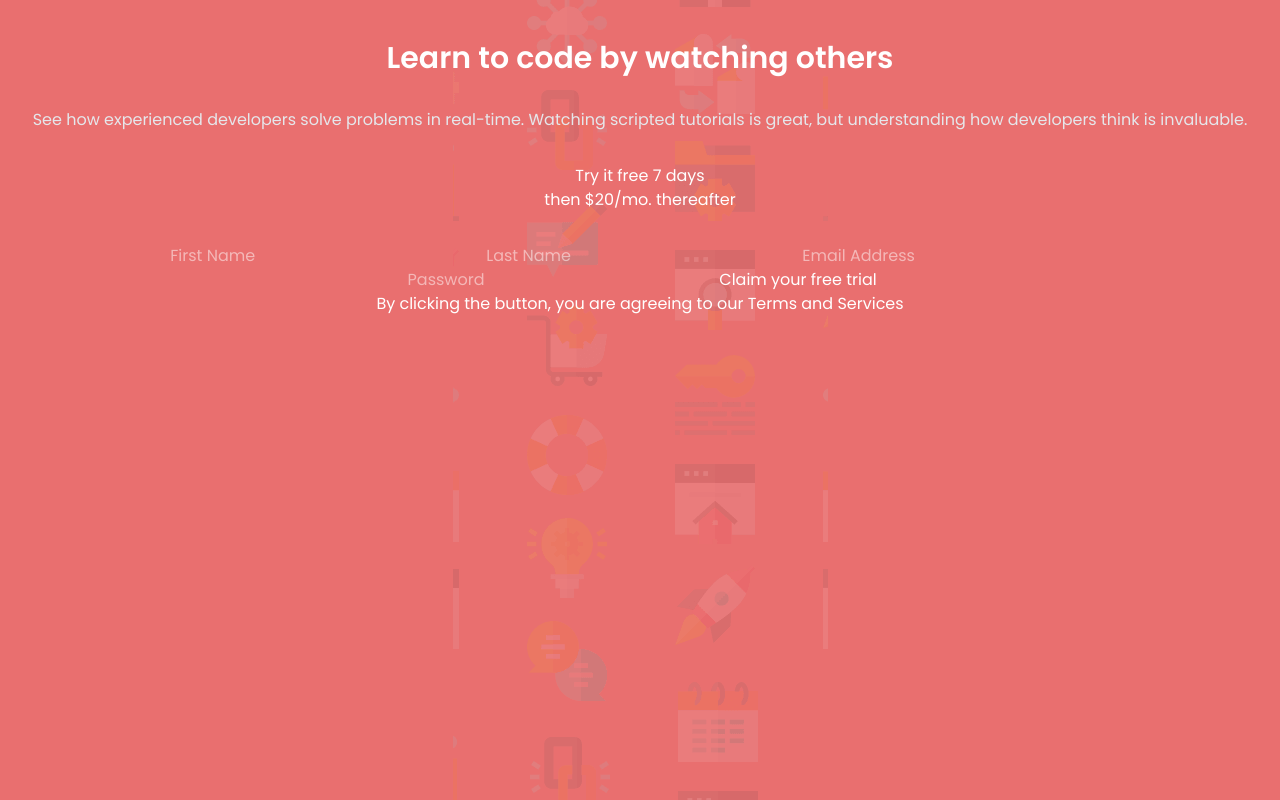
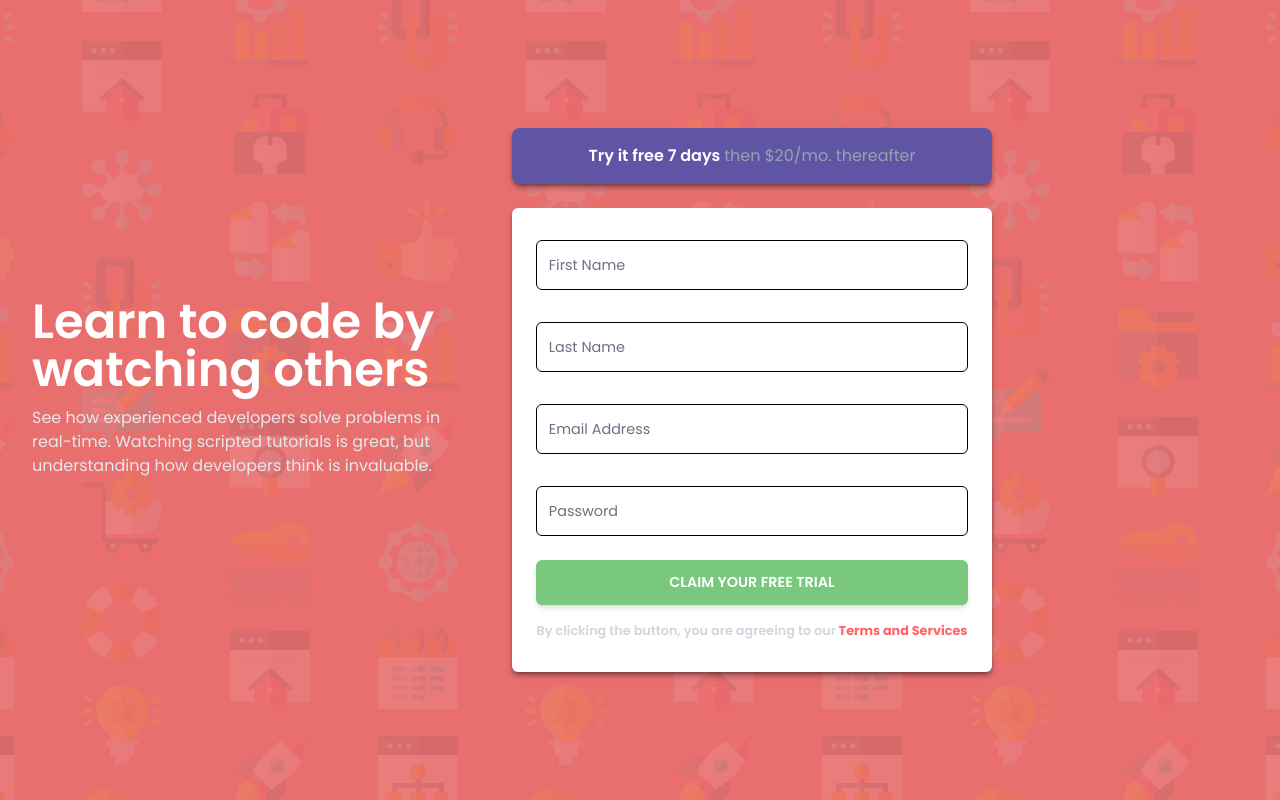
Before and after one commit to PxMach/Frontend-Mentor-Intro-component-with-sign-up-form, a Next.js app: page / in a window 1280 px wide. Built offline with nearby package versions, Linux system fonts and the light colour scheme.

Commit message:
Refactor layout and styles: update main component structure, enhance responsiveness, and remove unused HTML file

```diff
--- a/app/globals.css
+++ b/app/globals.css
@@ -12,3 +12,14 @@ body {
   color: white;
   min-height: 100vh;
 }
+.para {
+  background-color: hsl(248, 32%, 49%);
+}
+
+@media (min-width: 40rem) {
+  body {
+    background-image: url("/bg-intro-desktop.png");
+    background-repeat: no-repeat;
+    background-position: center;
+  }
+}
--- a/app/page.js
+++ b/app/page.js
@@ -1,26 +1,61 @@
 export default function Home() {
   return (
-    <main className="py-10 px-8 flex flex-col items-center text-center gap-8">
-      <h1 className="text-3xl font-semibold font-">
+    <main className="py-10 px-8  flex flex-col sm:flex-row sm:gap-8 h-screen items-center text-center">
+      <div className="flex flex-col gap-3 mb-6 sm:w-[28rem]  ">
+        <h1 className="text-3xl sm:text-5xl font-semibold sm:text-left">
           Learn to code by watching others
         </h1>
-      <p className="text-center text-gray-200 ">
+        <p className="text-center text-gray-200 sm:text-left ">
           See how experienced developers solve problems in real-time. Watching
           scripted tutorials is great, but understanding how developers think is
           invaluable.
         </p>
-      <p className="flex flex-col ">Try it free 7 days<span> then $20/mo. thereafter</span></p>
-      <form>
-        <input name="text" placeholder=" First Name " aria-label="first name" />
-        <input name="text" placeholder=" Last Name " aria-label="last name" />
-        <input name="email" placeholder=" Email Address" aria-label="email" />
-        <input name="password" placeholder=" Password" aria-label="password" />
-        <button type="submit">Claim your free trial </button>
-        <p>
+      </div>
+
+      <div className="flex flex-col gap-6 sm:w-[30rem] ">
+        <p className="para text-white font-semibold w-full rounded-lg px-12 py-4 shadow-md shadow-[#00000063] ">
+          Try it free 7 days{" "}
+          <span className=" text-gray-400 font-normal">
+            then $20/mo. thereafter
+          </span>
+        </p>
+        <form className="bg-white flex flex-col items-center gap-4 p-6 rounded-md shadow-md shadow-[#00000063]">
+          <input
+            className="border-1 border-black rounded-md my-2 py-3 placeholder:text-gray-500 placeholder:text-[.9rem] placeholder:px-2 w-full "
+            name="text"
+            placeholder=" First Name "
+            aria-label="first name"
+          />
+          <input
+            className="border-1 border-black rounded-md my-2 py-3 placeholder:text-gray-500 placeholder:text-[.9rem] placeholder:px-2 w-full "
+            name="text"
+            placeholder=" Last Name "
+            aria-label="last name"
+          />
+          <input
+            className="border-1 border-black rounded-md my-2 py-3 placeholder:text-gray-500 placeholder:text-[.9rem] placeholder:px-2 w-full "
+            name="email"
+            placeholder=" Email Address"
+            aria-label="email"
+          />
+          <input
+            className="border-1 border-black rounded-md my-2 py-3 placeholder:text-gray-500 placeholder:text-[.9rem] placeholder:px-2 w-full "
+            name="password"
+            placeholder=" Password"
+            aria-label="password"
+          />
+          <button
+            className="bg-[#79c87e] py-3 w-full rounded-md uppercase text-[0.9rem] font-semibold shadow-md"
+            type="submit"
+          >
+            Claim your free trial
+          </button>
+          <p className="text-[0.8rem] text-gray-300 font-semibold mb-2">
             By clicking the button, you are agreeing to our
-          <span> Terms and Services</span>
+            <span className="text-red-400 font-bold "> Terms and Services</span>
           </p>
         </form>
+      </div>
     </main>
   );
 }
--- a/index.html
+++ /dev/null
@@ -1,34 +0,0 @@
-<!DOCTYPE html>
-<html lang="en">
-<head>
-  <meta charset="UTF-8">
-  <meta name="viewport" content="width=device-width, initial-scale=1.0"> <!-- displays site properly based on user's device -->
-
-  <link rel="icon" type="image/png" sizes="32x32" href="./images/favicon-32x32.png">
-
-  <title>Frontend Mentor | Intro component with sign up form</title>
-
-  <!-- Feel free to remove these styles or customise in your own stylesheet 👍 -->
-  <style>
-    .attribution { font-size: 11px; text-align: center; }
-    .attribution a { color: hsl(228, 45%, 44%); }
-  </style>
-</head>
-<body>
-
-
-
-
-
-
-
-
-
-  <footer>
-    <p class="attribution">
-      Challenge by <a href="https://www.frontendmentor.io?ref=challenge" target="_blank">Frontend Mentor</a>.
-      Coded by <a href="#">Your Name Here</a>.
-    </p>
-  </footer>
-</body>
-</html>
--- /dev/null
+++ b/tailwind.config.mjs
@@ -0,0 +1,9 @@
+module.exports = {
+  theme: {
+    extend: {
+      colors: {
+        "custom-gray": "hsl(246, 25%, 77%)",
+      },
+    },
+  },
+};
```
Lines whose indentation alone changed are shown as unchanged.
